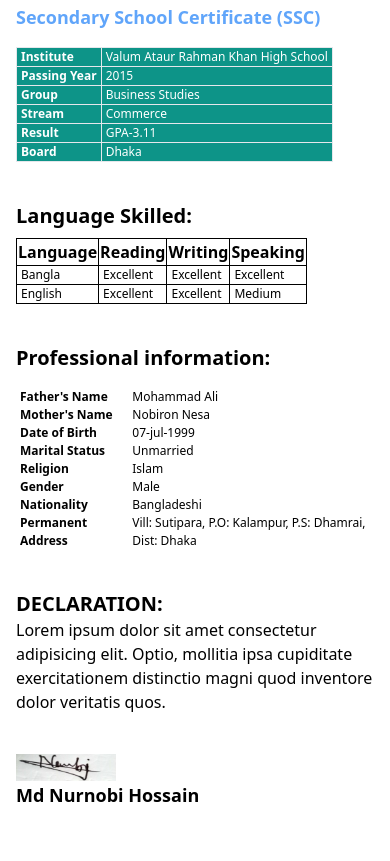
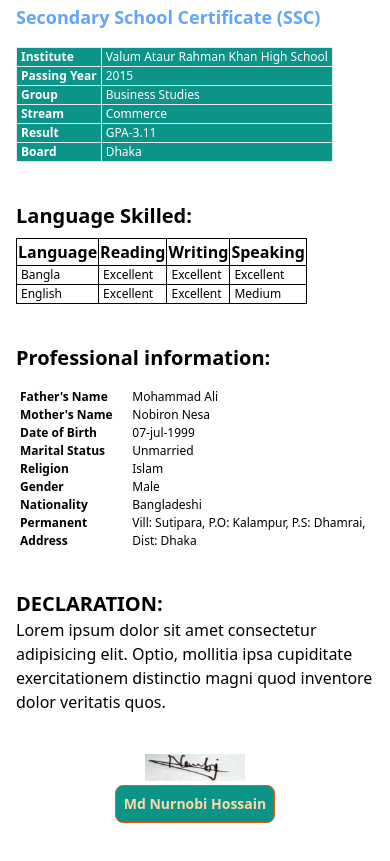
Before and after one commit to nurnobiCSE/TechnoArt-CV, a plain HTML site: page index.html in a window 390 px wide. Shown: the part 2015-2876 px from the top of the page. Drawn offline with Linux system fonts and the light colour scheme.

Commit message:
creating mobile view utility v-1.2

```diff
--- a/index.html
+++ b/index.html
@@ -318,9 +318,9 @@
             distinctio magni quod inventore dolor veritatis quos.</p>
     </div>
     <!-- end signature -->
-    <div class="mt-10">
+    <div class="mt-10 flex flex-col items-center md:items-start">
         <img src="signature.jpg" alt="signature here" width="100">
-        <h1 class="font-bold text-lg">Md Nurnobi Hossain</h1>
+        <h1 class="font-bold text-sm md:text-lg border border-orange-600 md:border-none p-2 mt-1 bg-teal-600 text-orange-200 rounded-lg md:text-black md:bg-transparent">Md Nurnobi Hossain</h1>
     </div>
     <br>
     <br>
```
